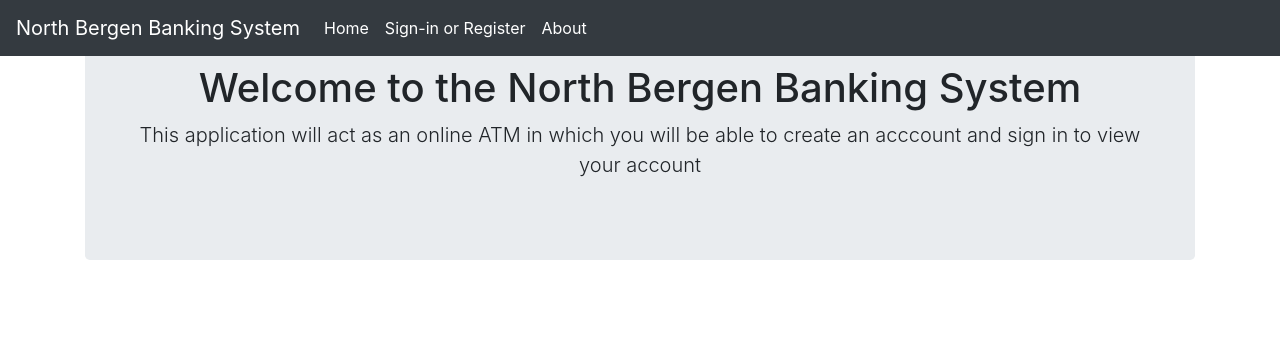
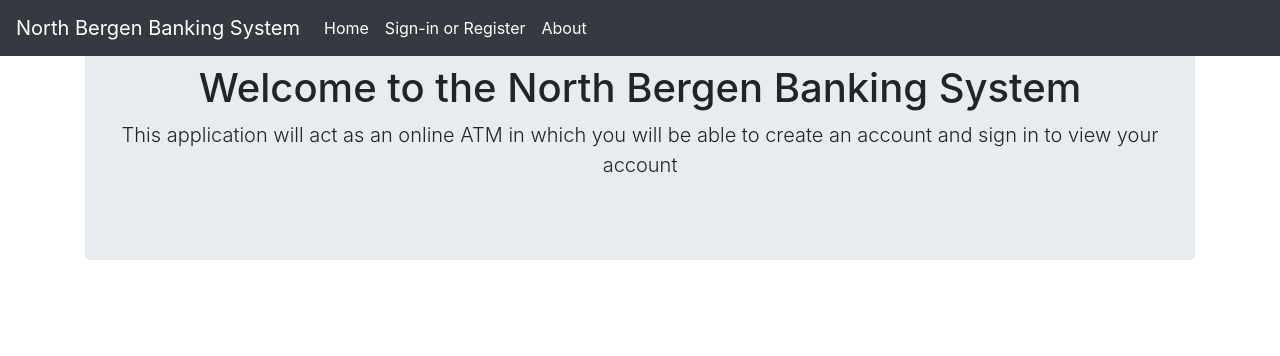
Before and after one commit to gitMike79/ap-project, a Flask app: page / in a window 1280 px wide. Shown: the top 356 px of the page. Run offline with Flask 2, Linux system fonts and the light colour scheme; some libraries are stand-ins or nearby versions.

Commit message:
Spell check on home.html

```diff
--- a/templates/home.html
+++ b/templates/home.html
@@ -4,6 +4,6 @@
 <div class ="jumbotron text-center">
   <h1>Welcome to the North Bergen Banking System</h1>
   <p class = "lead">This application will act as an online ATM in which you will be
-    able to create an acccount and sign in to view your account</p>
+    able to create an account and sign in to view your account</p>
 </div>
 {% endblock body %}
```
